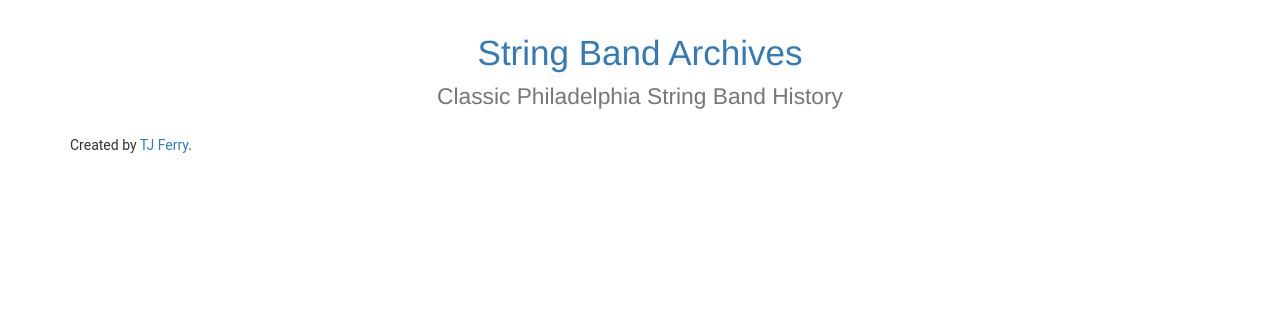
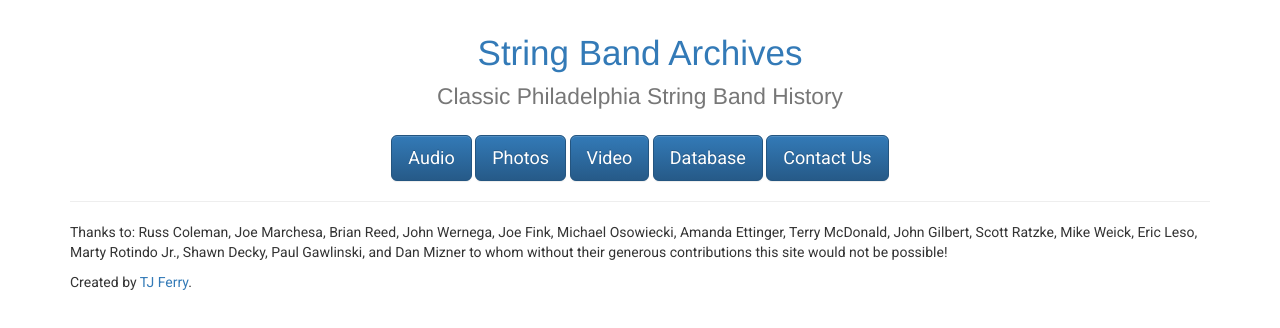
Before and after one commit to mummers/stringbandarchives, a plain HTML site: page index.html in a window 1280 px wide. Drawn offline with nearby package versions, Linux system fonts and the light colour scheme.

Commit message:
Add navigation and footer

```diff
--- a/index.html
+++ b/index.html
@@ -9,18 +9,37 @@
 
     <!-- Styles -->
     <link rel="stylesheet" href="https://maxcdn.bootstrapcdn.com/bootstrap/3.3.7/css/bootstrap.min.css">
+    <link rel="stylesheet" href="https://maxcdn.bootstrapcdn.com/bootstrap/3.3.7/css/bootstrap-theme.min.css">
+    <link href='https://fonts.googleapis.com/css?family=Roboto|Noto+Serif' rel='stylesheet' type='text/css'>
     <link href='styles.css' rel='stylesheet' type='text/css'>
 
   </head>
   <body>
 
     <div class="container">
-
       <div>
         <h1 class="text-center"><a href="#">String Band Archives<br><small>Classic Philadelphia String Band History</small></a></h1>
+        <p class="text-center">
+          <a class="btn btn-primary btn-lg hidden-xs" href="audio.html">Audio</a>
+          <a class="btn btn-primary btn-lg hidden-xs" href="photos.html">Photos</a>
+          <a class="btn btn-primary btn-lg hidden-xs" href="video.html">Video</a>
+          <a class="btn btn-primary btn-lg hidden-xs" href="http://stringbanddatabase.com">Database</a>
+          <a class="btn btn-primary btn-lg hidden-xs" href="contact.html">Contact Us</a>
+  			</p>
+          <a class="btn btn-primary btn-lg btn-block visible-xs-block" href="audio.html">Audio</a>
+          <a class="btn btn-primary btn-lg btn-block visible-xs-block" href="photos.html">Photos</a>
+          <a class="btn btn-primary btn-lg btn-block visible-xs-block" href="video.html">Video</a>
+          <a class="btn btn-primary btn-lg btn-block visible-xs-block" href="http://stringbanddatabase.com">Database</a>
+          <a class="btn btn-primary btn-lg btn-block visible-xs-block" href="contact.html">Contact Us</a>
       </div>
 
-     <p>Created by <a href="http://tjferry.me">TJ Ferry</a>.</p>
+      <footer class="footer">
+        <hr>
+        <p>Thanks to: Russ Coleman, Joe Marchesa, Brian Reed, John Wernega, Joe Fink,  Michael Osowiecki, Amanda Ettinger,
+        Terry McDonald, John Gilbert, Scott Ratzke, Mike Weick, Eric Leso,
+        Marty Rotindo Jr., Shawn Decky, Paul Gawlinski, and Dan Mizner to whom without their generous contributions this site would not be possible!</p>
+        <p>Created by <a href="http://tjferry.me">TJ Ferry</a>.</p>
+      </footer>
 
     </div><!-- /.container -->
 
```
